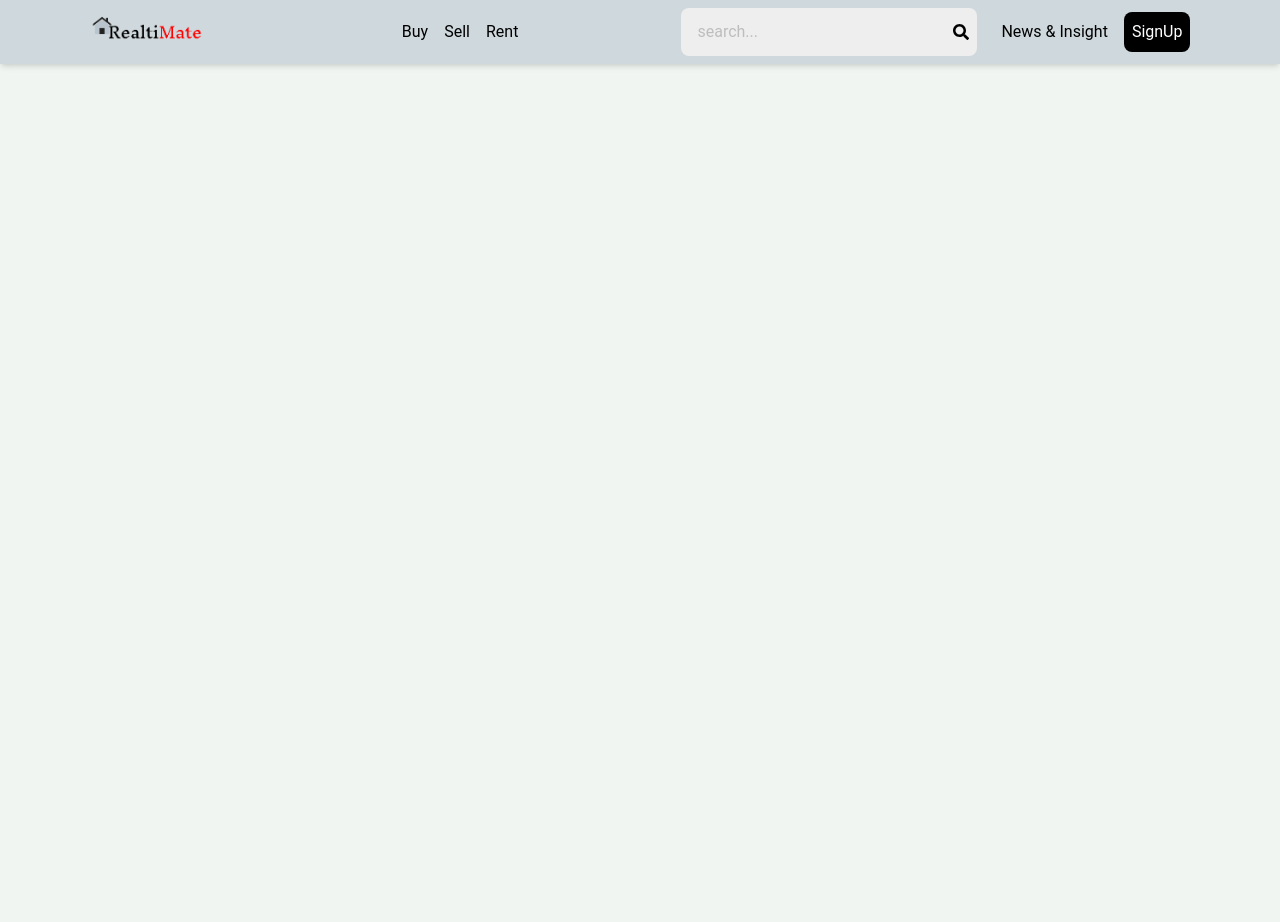
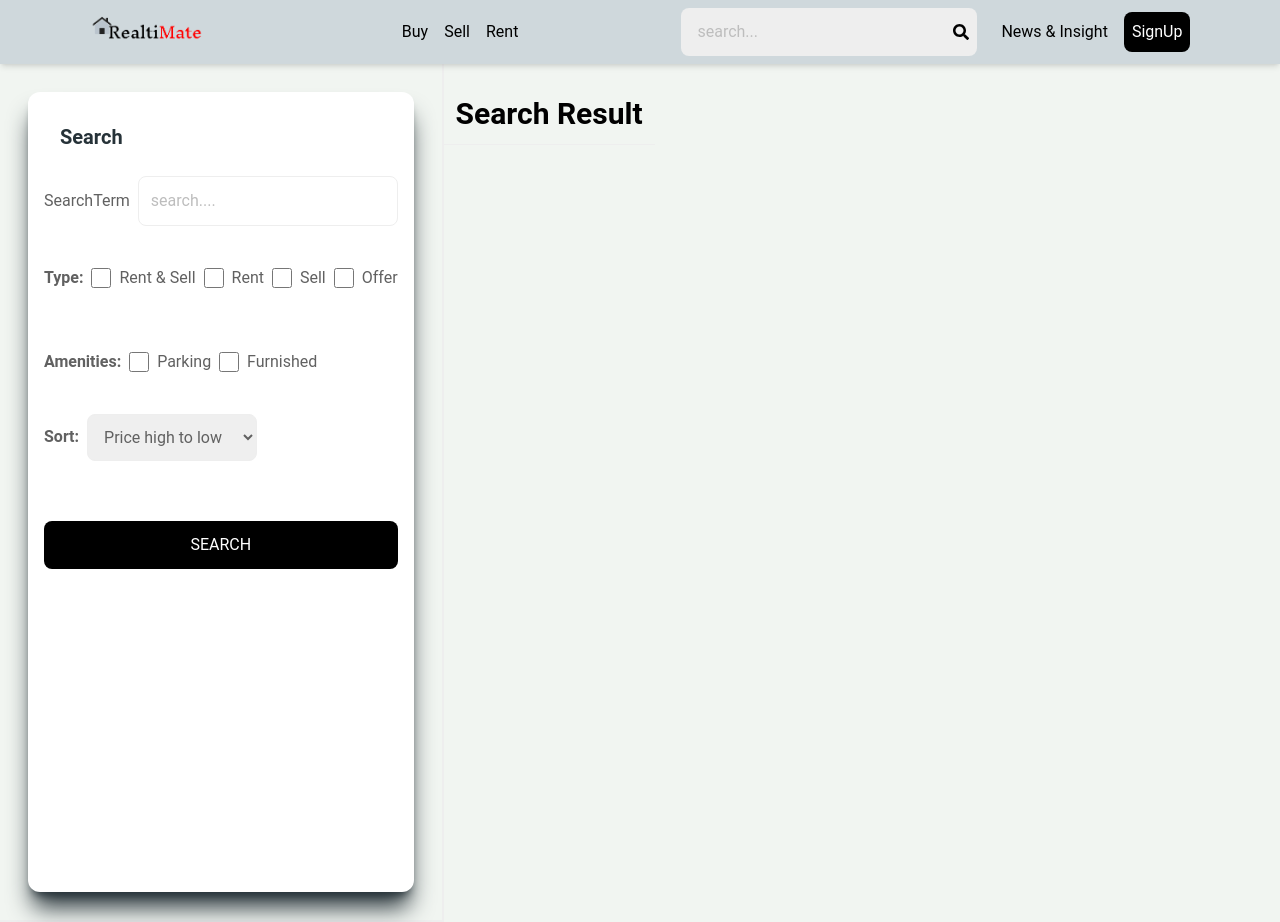
Before and after one commit to akhilmannur/Realtimate-RealEstate_Project, a React (Vite) app in the folder FRONTEND/: page /search in a window 1280 px wide. Before the commit the page ends 800 px from the top, so only its background shows below. Built offline with nearby package versions, Linux system fonts and the light colour scheme; no server answers.

Commit message:
create search page ui

```diff
--- a/FRONTEND/src/App.jsx
+++ b/FRONTEND/src/App.jsx
@@ -9,10 +9,10 @@
 import "react-toastify/dist/ReactToastify.css";
 import AdminHome from "./Pages/AdminHome";
 import AdminUserList from "./Pages/AdminUserList";
-// import Footer from "./Components/Footer";
 import PrivateRoute from "./Components/PrivateRoute";
 import Createlist from "./Pages/Createlist";
 import Listing from "./Pages/Listing";
+import Search from "./Pages/Search";
 
 function App() {
   return (
@@ -24,6 +24,7 @@
         <Route path="/sign-up" element={<SignUp />} />
         <Route path="/about" element={<About />} />
         <Route path="/listing/:listingId" element={<Listing />} />
+        <Route path='/search' element={<Search/>} />
 
         <Route element={<PrivateRoute />}>
           <Route path="/profile" element={<Profile />} />
--- /dev/null
+++ b/FRONTEND/src/Pages/Search.jsx
@@ -0,0 +1,95 @@
+import React from "react";
+import {
+  Card,
+  Typography,
+} from "@material-tailwind/react";
+
+
+const Search = () => {
+  return (
+    <div className="flex flex-col md:flex-row  ">
+      <div className=" p-7 border-b-2 md:border-r-2 md:min-h-screen">
+        <form>
+          <Card className="md:min-h-screen w-full max-w-[45rem] p-4 shadow-xl shadow-blue-gray-900">
+            <div className="mb-2 p-4">
+              <Typography variant="h5" color="blue-gray">
+                Search
+              </Typography>
+            </div>
+
+            <div className="flex items-center gap-2 ">
+              <label className="whitespace-nowrwap">SearchTerm</label>
+              <input
+                type="text"
+                id="searchTerm"
+                placeholder="search.... "
+                className=" border rounded-lg p-3 w-full"
+              ></input>
+            </div>
+            <div className="flex gap-2 flex-wrap items-center my-10">
+              <label className="font-semibold">Type:</label>
+              <div className="flex gap-2">
+                <input type="checkbox" id="all" className="w-5" />
+                <span>Rent & Sell</span>
+              </div>
+              <div className="flex gap-2">
+                <input type="checkbox" id="rent" className="w-5" />
+                <span>Rent</span>
+              </div>
+              <div className="flex gap-2">
+                <input type="checkbox" id="sell" className="w-5" />
+                <span>Sell</span>
+              </div>
+              <div className="flex gap-2">
+                <input type="checkbox" id="offer" className="w-5" />
+                <span>Offer</span>
+              </div>
+            </div>
+            <div className="flex gap-2 flex-wrap items-center my-5">
+              <label className="font-semibold">Amenities:</label>
+              <div className="flex gap-2">
+                <input
+                  type="checkbox"
+                  id="parking"
+                  className="w-5"
+
+                />
+                <span>Parking</span>
+              </div>
+              <div className="flex gap-2">
+                <input
+                  type="checkbox"
+                  id="furnished"
+                  className="w-5"
+
+                />
+                <span>Furnished</span>
+              </div>
+            </div>
+            <div className='flex items-center gap-2 my-5'>
+            <label className='font-semibold'>Sort:</label>
+            <select
+              defaultValue={'created_at_desc'}
+              id='sort_order'
+              className='border rounded-lg p-3'
+            >
+              <option value='regularPrice_desc'>Price high to low</option>
+              <option value='regularPrice_asc'>Price low to hight</option>
+              <option value='createdAt_desc'>Latest</option>
+              <option value='createdAt_asc'>Oldest</option>
+            </select>
+          </div>
+          <button className='bg-black text-white p-3 rounded-lg uppercase hover:opacity-95 my-10'>
+            Search
+          </button>
+          </Card>
+        </form>
+      </div>
+      <div>
+        <h1 className='text-3xl font-semibold border-b p-3 my-5'>Search Result</h1>
+      </div>
+    </div>
+  );
+};
+
+export default Search;
```
Also changed, not shown: 1 other file (tests, documents, lock files or other folders).
